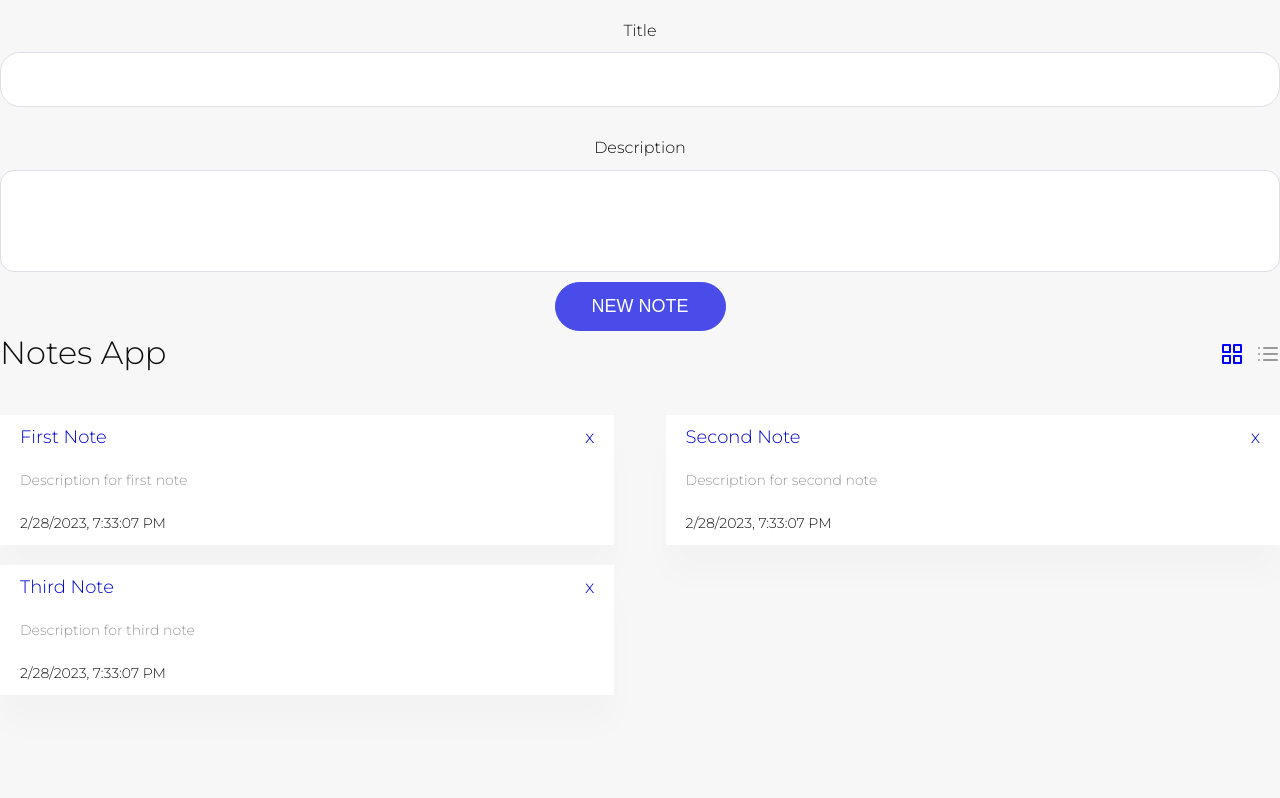
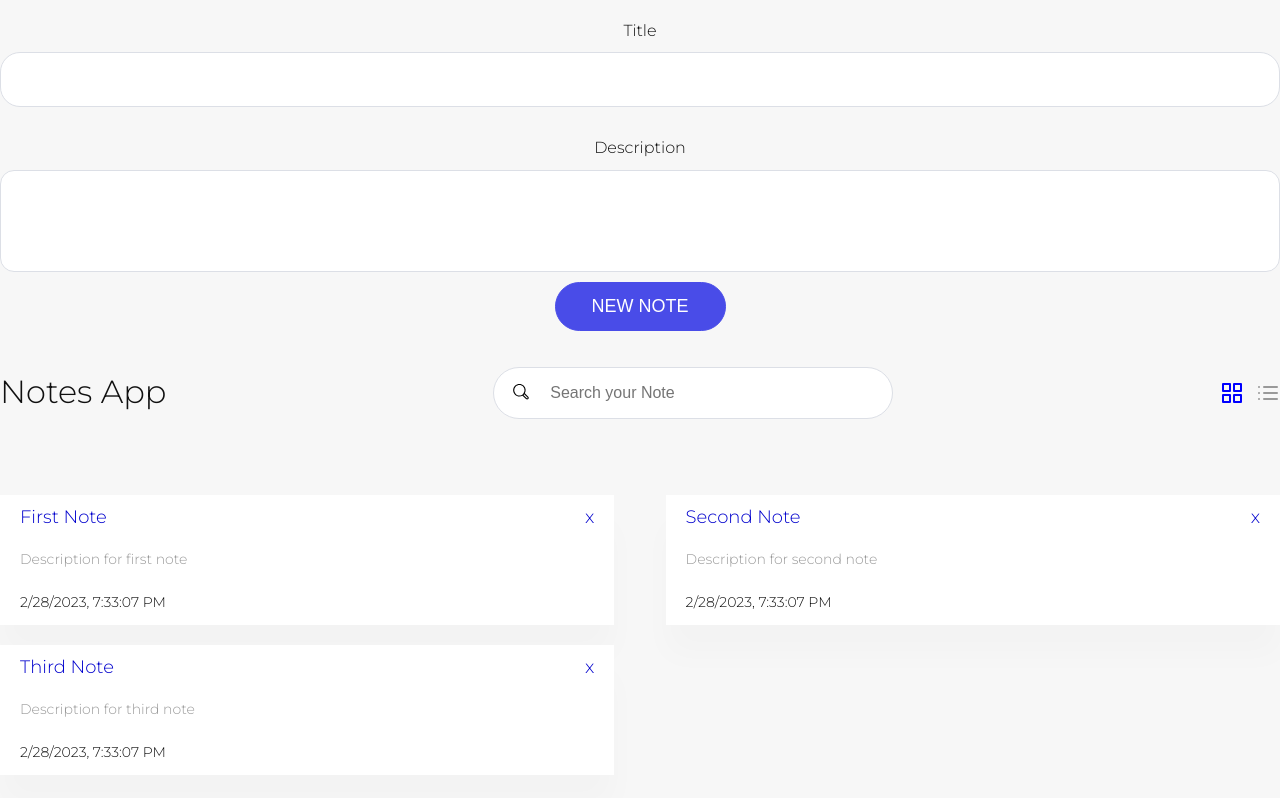
Before and after one commit to daniltsy/NotesApp, a Vue app: page / in a window 1280 px wide. Shown: the top 798 px of the page. Built offline with nearby package versions, Linux system fonts and the light colour scheme.

Commit message:
Добавил инпут поиска нужной заметки

```diff
--- a/src/App.vue
+++ b/src/App.vue
@@ -5,8 +5,13 @@
         <div class="container">
           <message v-if="message" :message="message"></message>
           <new-note :note="note" @addNote="addNote"></new-note>
-          <div class="note-header">
+          <div class="note-header" style="margin: 36px 0">
             <h1>{{ title }}</h1>
+            <search
+              :value="search"
+              placeholder="Search your Note"
+              @search="search = $event"
+            ></search>
             <div class="icons">
               <svg
                 style="cursor: pointer"
@@ -50,7 +55,7 @@
               </svg>
             </div>
           </div>
-          <notes :notes="notes" :grid="grid"></notes>
+          <notes :notes="notesFilter" :grid="grid"></notes>
         </div>
       </section>
     </div>
@@ -61,11 +66,13 @@
 import message from "@/components/Message"
 import notes from "@/components/Notes"
 import newNote from "@/components/NewNote"
+import search from "@/components/Search"
 export default {
   components: {
     message,
     notes,
     newNote,
+    search,
   },
   name: "App",
   data() {
@@ -73,6 +80,7 @@ export default {
       title: "Notes App",
       message: null,
       grid: true,
+      search: "",
       note: {
         title: "",
         descr: "",
@@ -95,6 +103,22 @@ export default {
         },
       ],
     }
+  },
+  computed: {
+    notesFilter() {
+      let notesArray = this.notes,
+        search = this.search
+
+      if (!search) return notesArray
+
+      search = search.trim().toLowerCase()
+      notesArray = notesArray.filter((el) => {
+        if (el.title.toLowerCase().indexOf(search) !== -1) {
+          return el
+        }
+      })
+      return notesArray
+    },
   },
   methods: {
     addNote() {
--- /dev/null
+++ b/src/components/Search.vue
@@ -0,0 +1,80 @@
+<template>
+  <div class="wrapper__search">
+    <div class="search">
+      <div class="search-icon">
+        <svg
+          width="24"
+          height="24"
+          version="1.1"
+          viewBox="0 0 700 700"
+          xmlns="http://www.w3.org/2000/svg"
+        >
+          <path
+            d="m398.63 402.89 108.87 108.87c20.512 20.492 53.742 20.492 74.254 0 20.492-20.512 20.492-53.742 0-74.254l-109.18-109.16c42.84-75.848 31.988-173.88-32.566-238.44-77.598-77.598-203.61-77.598-281.21 0h-0.019531c-77.594 77.613-77.594 203.63 0.019531 281.22 64.941 64.961 163.82 75.551 239.84 31.766zm53.727-45.293c-3.8711 4.6562-7.9805 9.1719-12.355 13.527-3.9727 3.9922-8.0859 7.7539-12.305 11.324l104.55 104.54c6.8398 6.8438 17.918 6.8438 24.742 0 6.8438-6.8242 6.8438-17.902 0-24.742zm-268.82-242.95c63.945-63.941 167.77-63.941 231.72 0 63.945 63.965 63.945 167.79 0 231.74-63.945 63.945-167.77 63.945-231.72 0-63.945-63.945-63.945-167.77 0-231.72z"
+            fill-rule="evenodd"
+          />
+        </svg>
+      </div>
+    </div>
+    <input type="text" :placeholder="placeholder" v-model="search" />
+  </div>
+</template>
+
+<script>
+export default {
+  name: "Search",
+  props: {
+    value: {
+      type: String,
+      required: true,
+    },
+    placeholder: {
+      type: String,
+      default: "Search",
+    },
+  },
+  data() {
+    return {
+      search: this.value,
+    }
+  },
+  watch: {
+    search(sValue) {
+      this.$emit("search", sValue)
+    },
+  },
+}
+</script>
+
+<style scoped>
+svg {
+  color: #e4e4e4;
+  padding-top: 2px;
+}
+.wrapper__search {
+  position: relative;
+}
+.search {
+  top: 0px;
+  bottom: 0px;
+  left: 0px;
+  position: absolute;
+}
+.search-icon {
+  height: 100%;
+  padding-left: 16px;
+  padding-right: 16px;
+
+  align-items: center;
+  display: flex;
+}
+input {
+  padding: 16px 16px 16px 56px !important;
+  margin-bottom: 0px;
+  border-radius: 30px;
+  color: #909399;
+  font-size: 16px;
+  min-width: 400px;
+  height: auto;
+}
+</style>
```
Also changed, not shown: src/assets/search_icon.svg (added).
